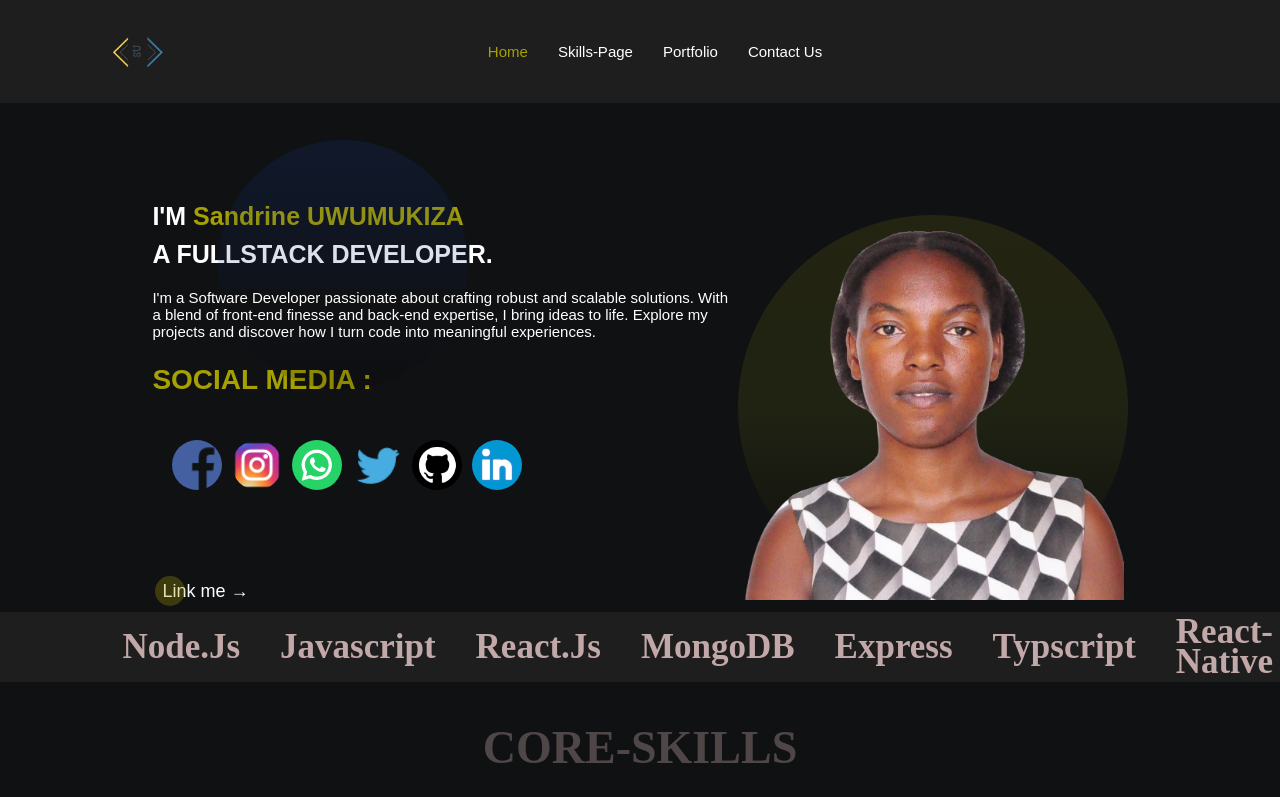
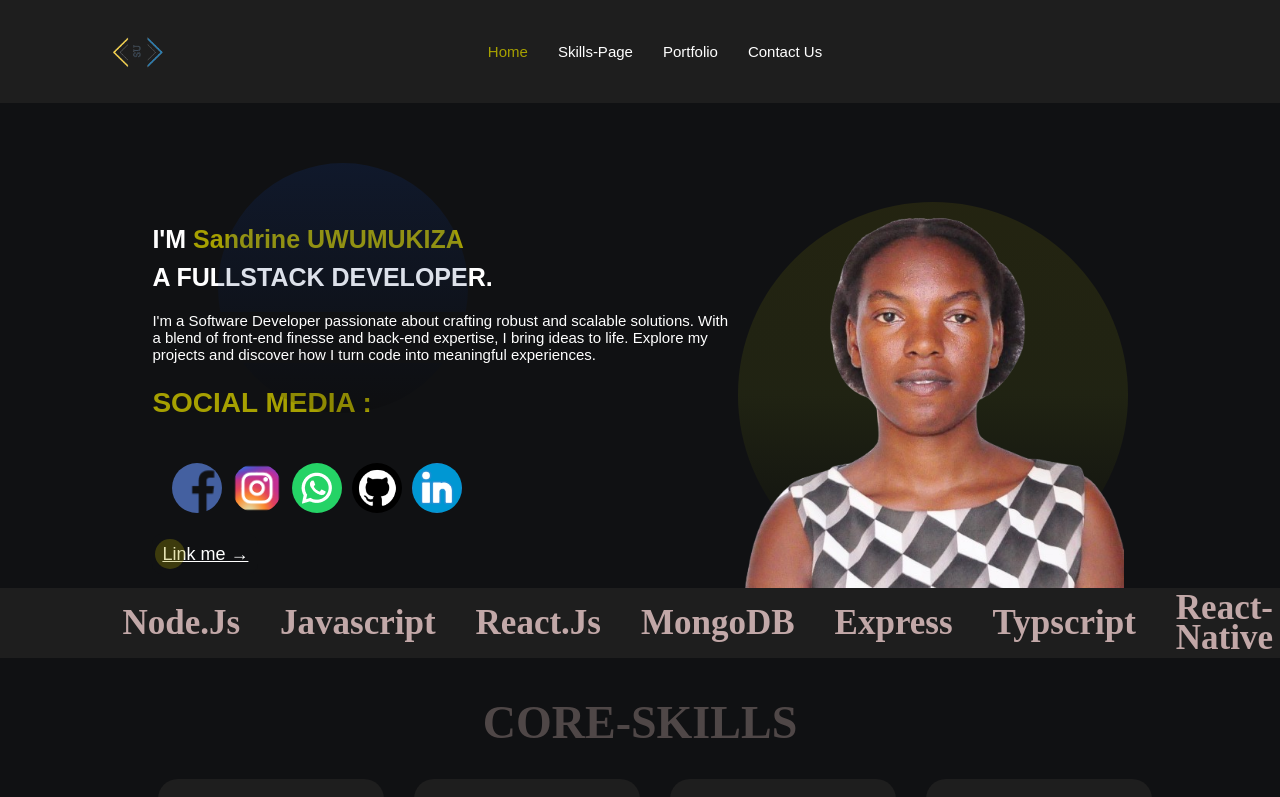
Before and after one commit to sandrineuwumukiza/SandrinePortfolio, a React (Create React App) app: page / in a window 1280 px wide. Shown: the top 797 px of the page. Built offline with nearby package versions, Linux system fonts and the light colour scheme.

Commit message:
Updated portfolio

```diff
--- a/package.json
+++ b/package.json
@@ -3,6 +3,7 @@
   "version": "0.1.0",
   "private": true,
   "dependencies": {
+    "@emailjs/browser": "^4.4.1",
     "@testing-library/jest-dom": "^5.17.0",
     "@testing-library/react": "^13.4.0",
     "@testing-library/user-event": "^13.5.0",
--- a/src/App.js
+++ b/src/App.js
@@ -89,15 +89,21 @@ function App() {
   <img src={whatsappIcon} alt="WhatsApp" />
 </a>
 
-                <a href="#"><img src={twitterIcon} alt="Twitter" /></a>
+                {/* <a href="#"><img src={twitterIcon} alt="Twitter" /></a> */}
                 <a href="https://github.com/sandrineuwumukiza"><img src={githubIcon} alt="GitHub" /></a>
                 <a href="https://www.linkedin.com/in/sandrineuwumukiza"><img src={linkedinIcon} alt="LinkedIn" /></a>
                 {/* <a href="https://www.youtube.com/@CodeYourLife-zx3et"><img src={youtubeIcon} alt="YouTube" /></a> */}
               </div>
             </div>
-            <button type="button" className="button-hero">
-              <div className="insider-btn"></div>Link me &rarr;
-            </button>
+           <a
+  href="https://drive.google.com/file/d/1qI9HBBtQufZewc15bbfANyPVaiyNctDY/view?usp=sharing"
+  target="_blank"
+  rel="noopener noreferrer"
+  className="button-hero"
+>
+  <div className="insider-btn"></div>
+  Link me &rarr;
+            </a>
           </div>
           <div className="col-2">
             <img src={profilePic} className="profile-controller" alt="Profile" />
@@ -153,7 +159,10 @@ function App() {
       <div className="header-flexer">
         <div className="portifolio-container">
           <div className="gallery">
-          <a href="#">
+          <a href="https://drive.google.com/file/d/1qI9HBBtQufZewc15bbfANyPVaiyNctDY/view?usp=sharing"
+          target="_blank"
+  rel="noopener noreferrer"
+  >
               <div className="card-portifolio">
                 <img src={portfolioImg1} className="image-portifolio" alt="Portfolio 2" />
                 <div className="card-text">
@@ -162,7 +171,10 @@ function App() {
                 </div>
               </div>
             </a>
-            <a href="#">
+            <a href="https://drive.google.com/file/d/1qI9HBBtQufZewc15bbfANyPVaiyNctDY/view?usp=sharing"
+          target="_blank"
+  rel="noopener noreferrer"
+  >
               <div className="card-portifolio">
                 <img src={portfolioImg2} className="image-portifolio" alt="Portfolio 2" />
                 <div className="card-text">
@@ -171,7 +183,10 @@ function App() {
                 </div>
               </div>
             </a>
-            <a href="#">
+            <a href="https://drive.google.com/file/d/1qI9HBBtQufZewc15bbfANyPVaiyNctDY/view?usp=sharing"
+          target="_blank"
+  rel="noopener noreferrer"
+  >
               <div className="card-portifolio">
                 <img src={portfolioImg2} className="image-portifolio" alt="Portfolio 1" />
                 <div className="card-text">
@@ -180,7 +195,10 @@ function App() {
                 </div>
               </div>
             </a>
-            <a href="#">
+            <a href="https://drive.google.com/file/d/1qI9HBBtQufZewc15bbfANyPVaiyNctDY/view?usp=sharing"
+          target="_blank"
+  rel="noopener noreferrer"
+  >
               <div className="card-portifolio">
                 <img src={portfolioImg1} className="image-portifolio" alt="Portfolio 2" />
                 <div className="card-text">
@@ -193,6 +211,7 @@ function App() {
         </div>
       </div>
       <section  className="blog-container ">
+        <div id="contas_us"></div>
         <p className="skills-title  ">Contact PAge</p>
         <p className="contact-desicription ">Fill out the form and a member from our sales team will get back to you within 24 hours, or scroll down for more ways to get in touch.</p>
         <div className="contact-form review">
@@ -254,7 +273,7 @@ function App() {
                 <a className="logo-link" href="">
                   <img src={logo} alt="" className="logo" />
                 </a>
-                <p className="footer-left-text">Archetypes of the MODERN. identity are reinvented through details.</p>
+                <p className="footer-left-text">Please contact me! </p>
                 <p className="phone-footer"><img src={phone} className="icons-footer" />+250-788-216-317</p>
                 <p className="phone-footer"><img src={message} className="icons-footer"/>+250-788-216-317</p>
               </div>
@@ -265,19 +284,19 @@ function App() {
                     <a href='#homesection'>Home</a>
                     <a href='#portifolio'>Portifolio</a>
                     <a href='##skills-section'>Skills</a>
-                    <a href='#blogs'>Blogs</a>
+                    {/* <a href='#blogs'>Blogs</a> */}
                   </div>
                 </div>
                 <div className="services-footer">
                   <h1>Services</h1>
                   <div class="links-list1">
                     <p>Graphic Design</p>
-                    <p>UXUI Design</p>
+                    <p>UX/UI Design</p>
                     <p>Social Media</p>
                 </div>
               </div>
             </div>
-            <div className="right-footer">
+            {/* <div className="right-footer">
               <h1>Country/Region</h1>
               <form>
                 <select id="dropdown" name="dropdown">
@@ -294,7 +313,7 @@ function App() {
                   <option value="option3">Kinyarwanda</option>
               </select>
           </form>
-            </div>
+            </div> */}
           </div>
           <div className="copy-right">
           &copy; {new Date().getFullYear()} Sandrine UWUMUKIZA. All rights reserved.
--- a/src/components/heroSection.jsx
+++ b/src/components/heroSection.jsx
@@ -31,7 +31,7 @@ function HeroSection() {
               <a href="#"><img src={facebookIcon} alt="Facebook" /></a>
               <a href="https://www.instagram.com/tchamierenest/?hl=en"><img src={instagramIcon} alt="Instagram" /></a>
               <a href="https://wa.me/message/DIJQRHQVTQC5D1"><img src={whatsappIcon} alt="WhatsApp" /></a>
-              <a href="#"><img src={twitterIcon} alt="Twitter" /></a>
+              {/* <a href="#"><img src={twitterIcon} alt="Twitter" /></a> */}
               <a href="https://github.com/sandrineuwumukiza"><img src={githubIcon} alt="GitHub" /></a>
               <a href="https://www.linkedin.com/uwumukizasandrine"><img src={linkedinIcon} alt="LinkedIn" /></a>
             </div>
--- a/src/style/footer.css
+++ b/src/style/footer.css
@@ -3,7 +3,7 @@ footer {
     color: white;
     padding: 10px;
     text-align: center;
-    width: 100%;
+    /* width: 100%; */
     bottom: 0;
   }
   .footer-container {
@@ -12,7 +12,7 @@ footer {
     background-color: transparent;
     justify-content: center;
     align-items: center;
-    margin-left: 60px;
+    /* margin-left: 60px; */
   }
 
   /* footer */
```
Also changed, not shown: 1 other file (tests, documents, lock files or other folders).
